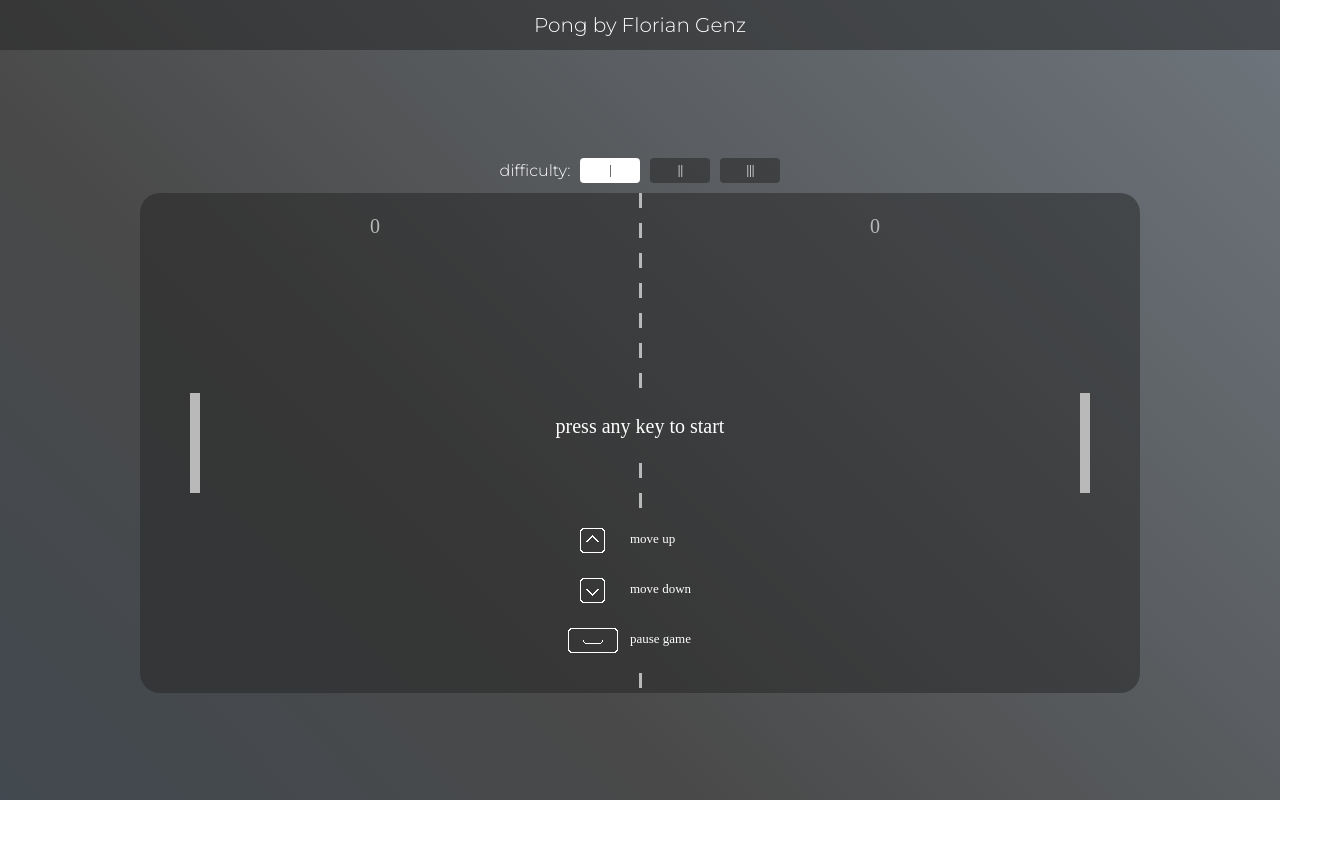
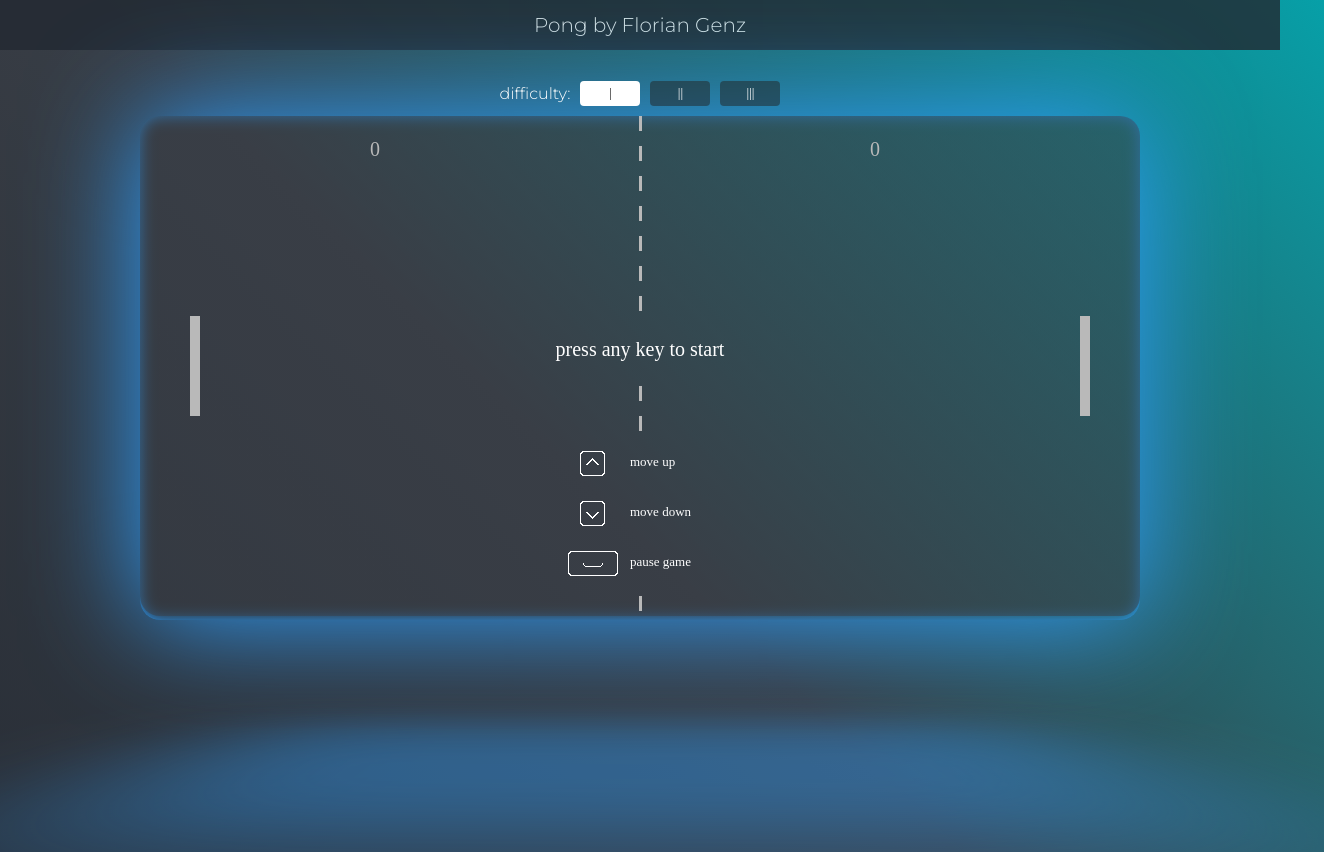
Before and after one commit to FlorianGenz/pong, an Angular app: page / in a window 1280 px wide. Shown: the whole page, 1324 px wide, since content can reach past the window. Before the commit the page ends 800 px from the top, so only its background shows below. Built offline with nearby package versions, Linux system fonts and the light colour scheme.

Commit message:
implemented neon design

```diff
--- a/src/app/app.component.scss
+++ b/src/app/app.component.scss
@@ -1,24 +1,25 @@
 .content{
   display: grid;
-  grid-template-rows: 50px 1fr;
+  grid-template-rows: 50px 1fr 150px;
   grid-template-areas: "info" "game";
   height: 100%;
 
 
   .topInfo{
     grid-area: info;
-    background-color: rgb(35, 35, 35, 0.5);
+    background-color: var(--color1);
     height: 50px;
     display: flex;
     justify-content: center;
     align-items: center;
     font-size: 20px;
+    opacity: 0.8;
   }
 
   .game{
     grid-area: game;
     justify-self: center;
-    align-self: center;
+    align-self: start;
     height: 100%;
     display: flex;
     align-items: center;
--- a/src/app/game/game.component.html
+++ b/src/app/game/game.component.html
@@ -5,7 +5,9 @@
     <button class="level" id="level2" (click)="changeLevel(2)">||</button>
     <button class="level" id="level3" (click)="changeLevel(3)">|||</button>
   </div>
-  <canvas #canvas id="canvas" width="1000" height="500"></canvas>
+  <div class="canvasGlow">
+    <canvas #canvas id="canvas" width="1000" height="500"></canvas>
+  </div>
 </div>
 <div class="resolutionInfo">
   <div class="errorHeader">screen too small :(</div>
--- a/src/app/game/game.component.scss
+++ b/src/app/game/game.component.scss
@@ -2,12 +2,14 @@
   display: flex;
   flex-direction: column;
   gap: 10px;
+  position: relative;
 
   .levelWrapper {
     align-self: center;
     display: flex;
     gap: 10px;
     align-items: center;
+    z-index: 5;
 
     .level{
       width: 60px;
@@ -34,12 +36,32 @@
   }
 
   #canvas {
-    background: linear-gradient(90deg, #A23D3D, rgb(35, 35, 35, 0.5), rgb(35, 35, 35, 0.5),rgb(35, 35, 35, 0.5),
-      rgb(35, 35, 35, 0.5), rgb(35, 35, 35, 0.5), rgb(35, 35, 35, 0.5), rgb(35, 35, 35, 0.5), rgb(35, 35, 35, 0.5), #46A23D) 50%;
+    background: linear-gradient(90deg, #A23D3D, var(--canvasColor), var(--canvasColor), var(--canvasColor),
+      var(--canvasColor), var(--canvasColor), var(--canvasColor), var(--canvasColor), var(--canvasColor), #46A23D) 50%;
     background-size: 130% ;
     transition: all 0.15s ease-out;
     border-radius: 20px;
   }
+}
+
+.canvasGlow{
+  position: relative;
+  border-radius: 20px;
+  box-shadow: inset 0 0 1em 0 var(--canvasGlowColor), 0 0 7em 0 var(--canvasGlowColor);
+}
+
+.canvasGlow::before{
+  content: "";
+  position: absolute;
+  background: var(--canvasGlowColor);
+  top: 80%;
+  left: 0;
+  width: 100%;
+  height: 100%;
+
+  transform: perspective(5em) rotateX(20deg) scale(1, 0.25);
+  filter: blur(7em);
+  opacity: 0.4;
 }
 
 .resolutionInfo {
--- a/src/styles.scss
+++ b/src/styles.scss
@@ -4,9 +4,10 @@ html {
   width: 100%;
   font-family: 'Montserrat', sans-serif;
   color: white;
-  background: linear-gradient(45deg, #34495E, #494949, #808B96, #D5D8DC);
-  background-size: 300% 300%;
-  animation: gradient 30s ease-in-out infinite;
+  background: linear-gradient(45deg, var(--color1), var(--color2), var(--color3), var(--color4));
+  background-size: 200% 200%;
+  animation: gradient var(--animationTime) ease-in-out infinite;
+  overflow: hidden;
 }
 
 body {
@@ -15,12 +16,24 @@ body {
   width: 100%;
 }
 
+:root{
+  --canvasColor: rgb(57, 62, 70, 0.5);
+  --canvasGlowColor: rgb(45, 160, 255);
+
+  --color1: #222831;
+  --color2: #393E46;
+  --color3: #00ADB5;
+  --color4: #EEEEEE;
+
+  --animationTime: 40s;
+}
+
 @keyframes gradient {
   0% {
     background-position: 0 50%;
   }
   50% {
-    background-position: 100% 50%;
+    background-position: 50% 50%;
   }
   100% {
     background-position: 0 50%;
```
